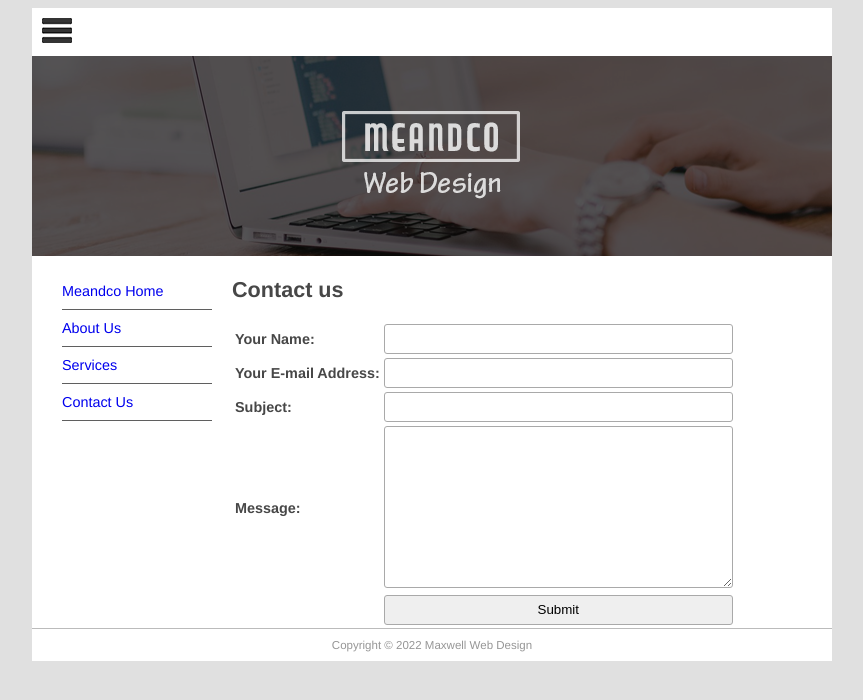
After one commit to Maxwell96/Meandco, a Django app: page /contact in a window 1280 px wide. The commit adds this page. Shown: the top 700 px of the page, without its empty margins (208-1071 px from the left). Run offline with Django 3.2, Linux system fonts and the light colour scheme; data comes from the database, SQL or seed files in the repository.

Commit message:
Added a contact form

```diff
--- a/mfdw_site/settings.py
+++ b/mfdw_site/settings.py
@@ -122,3 +122,6 @@ STATIC_URL = '/static/'
 STATICFILES_DIRS = [
 os.path.join(BASE_DIR, 'mfdw_site/static'),
 ]
+
+DEBUG = True
+ALLOWED_HOSTS = ['127.0.0.1']
--- a/mfdw_site/static/main.css
+++ b/mfdw_site/static/main.css
@@ -8,11 +8,11 @@
   margin-top: 0px;
   margin-left: auto;
   margin-right: auto;
-	background-color: #FFFFFF;
+  background-color: #ffffff;
   width: 800px;
 }
 body {
-	background-color: #E0E0E0;
+  background-color: #e0e0e0;
   font-family: Gotham, "Helvetica Neue", Helvetica, Arial, sans-serif;
   font-size: 0.9em;
   text-align: justify;
@@ -24,8 +24,8 @@ body {
   margin-top: 5px;
   padding-top: 10px;
   padding-bottom: 10px;
-	background-color: #FFFFFF;
-	border-top: thin solid #BBBBBB;
+  background-color: #ffffff;
+  border-top: thin solid #bbbbbb;
   clear: both;
   color: #969696;
 }
@@ -34,8 +34,8 @@ body {
   padding-bottom: 10px;
   font-size: 1em;
   list-style-type: none;
-	border-bottom: thin solid #5F5F5F;
-	color: #4C4C4C;
+  border-bottom: thin solid #5f5f5f;
+  color: #4c4c4c;
   left: 0px;
   list-style-position: inside;
   margin-left: -10px;
@@ -58,3 +58,42 @@ body {
 #logo {
   padding: 10px;
 }
+ul.errorlist {
+  margin: 0;
+  padding: 0;
+}
+.errorlist li {
+  border: 1px solid red;
+  color: red;
+  background: rgba(255, 0, 0, 0.15);
+  list-style-position: inside;
+  display: block;
+  font-size: 1.2em;
+  margin: 0 0 3px;
+  padding: 4px 5px;
+  text-align: center;
+  border-radius: 3px;
+}
+input,
+textarea {
+  width: 100%;
+  padding: 5px !important;
+  -webkit-box-sizing: border-box;
+  -moz-box-sizing: border-box;
+  box-sizing: border-box;
+  border-radius: 3px;
+  border-style: solid;
+  border-width: 1px;
+  border-color: rgb(169, 169, 169);
+}
+input {
+  height: 30px;
+}
+.success {
+  background-color: rgba(0, 128, 0, 0.15);
+  padding: 10px;
+  text-align: center;
+  color: green;
+  border: 1px solid green;
+  border-radius: 3px;
+}
--- a/mfdw_site/templates/base.html
+++ b/mfdw_site/templates/base.html
@@ -14,7 +14,12 @@
   </header>
   <aside id="leftsidebar">
     <nav id="nav">
-    <ul><li>Menu 1</li><li>Menu 2</li><li>Menu 3</li></ul>
+    <ul>
+      {% block sidenav %}
+      <li>Menu 1</li><li>Menu 2</li><li>Menu 3</li>
+      {% endblock sidenav %}
+      <li><a href="/contact">Contact Us</a></li>
+    </ul>
     </nav>
   </aside>
   <section id="main">
@@ -23,7 +28,7 @@
       <p>This is the site template</p>
     {% endblock content %}
   </section>
-  <footer id="footer">Copyright &copy; 2019 Meandco Web Design</footer>
+  <footer id="footer">Copyright &copy; 2022 Maxwell Web Design</footer>
 </div>
 </body>
 </html>
--- /dev/null
+++ b/pages/forms.py
@@ -0,0 +1,7 @@
+from django import forms
+
+class ContactForm(forms.Form):
+    yourname = forms.CharField(max_length=100, label='Your Name')
+    email = forms.EmailField(required=False, label='Your E-mail Address')
+    subject = forms.CharField(max_length=100)
+    message = forms.CharField(widget=forms.Textarea)
--- /dev/null
+++ b/pages/templates/pages/contact.html
@@ -0,0 +1,20 @@
+{% extends "pages/page.html" %}
+{% block title %}Contact Us{% endblock title %}
+
+{% block content %}
+<h1>Contact us</h1>
+{% if submitted %}
+    <p class="success">Your message was submitted successfully. Thank you.</p>
+{% else %}
+    <form action="" method="POST" novalidate>
+    <table>
+        {{ form.as_table }}
+        <tr>
+            <td>&nbsp;</td>
+            <td><input type="submit" value="Submit"></td>
+        </tr>
+    </table>
+    {% csrf_token %}
+    </form>
+{% endif %}
+{% endblock content %}
--- a/pages/templates/pages/page.html
+++ b/pages/templates/pages/page.html
@@ -0,0 +1,22 @@
+{% extends 'base.html' %}
+
+{% block title %}{{ title }}{% endblock title %}
+
+{% block sidenav %}
+    {% for page in page_list %}
+    <li>
+        <a href="{{ page.permalink }}">{{ page.title }}</a>
+    </li>
+    {% endfor %}
+{% endblock sidenav %}
+
+{% block content %}
+{% autoescape off %}
+{{ content }}
+{% endautoescape %}
+
+<p>
+    Page last updated: {{ last_updated|date:"D d F Y"}}
+</p>
+
+{%endblock content %}
--- a/pages/urls.py
+++ b/pages/urls.py
@@ -1,6 +1,13 @@
 from django.urls import path
-from .views import index
+from . import views
+
 
 urlpatterns = [
-    path('', index, name='index'),
+    # When a user navigates to the site root this will set the pagename to an empty string, we do
+    # this because the path function can't capture an empty string
+    path('', views.index, {'pagename': ''}, name='home'),
+    path('contact', views.contact, name='contact'),
+    # We are using a capturing group. Everything inside the angle brackets will be captured and send
+    # to the view as a string parameter (pagename)
+    path('<str:pagename>', views.index, name='index'),
 ]
--- a/pages/views.py
+++ b/pages/views.py
@@ -1,10 +1,38 @@
-from django.shortcuts import render
+from django.shortcuts import get_object_or_404, render
 # Create your views here.
-
+from .models import Page
+from django.http import HttpResponseRedirect
+from .forms import ContactForm
 # We are using functional based views
 
-def index(request):
-    # render is a special django function that creates a shortcut for communicating with the web browser
-    # It returns the appropriately formatted response without you having to code the intermediate steps
-    # We are returning the original request object from the browser and the name of our site template
-    return render(request, 'base.html')
+# render is a special django function that creates a shortcut for communicating with the web browser
+# It returns the appropriately formatted response without you having to code the intermediate steps
+# We are returning the original request object from the browser and the name of our site template
+def index(request, pagename):
+    pagename = '/' + pagename
+    pg = Page.objects.get(permalink=pagename)
+    pg = get_object_or_404(Page, permalink=pagename)
+    context ={
+        'title': pg.title,
+        'content': pg.bodytext,
+        'last_updated': pg.update_date,
+        'page_list': Page.objects.all(),
+    }
+    # assert False
+    return render(request, 'pages/page.html', context)
+
+def contact(request):
+    submitted = False
+    if request.method == 'POST':
+        form = ContactForm(request.POST)
+        if form.is_valid():
+            cd = form.cleaned_data
+            # assert False
+            return HttpResponseRedirect('/contact?submitted=True')
+    else:
+        form = ContactForm()
+        if 'submitted' in request.GET:
+            submitted = True
+
+    return render(request, 'pages/contact.html', {'form': form, 'page_list': Page.objects.all(),
+    'submitted': submitted})
```
Also changed, not shown: pages/templates/404.html (added, +13 -0 lines). Lines whose indentation alone changed are shown as unchanged.
